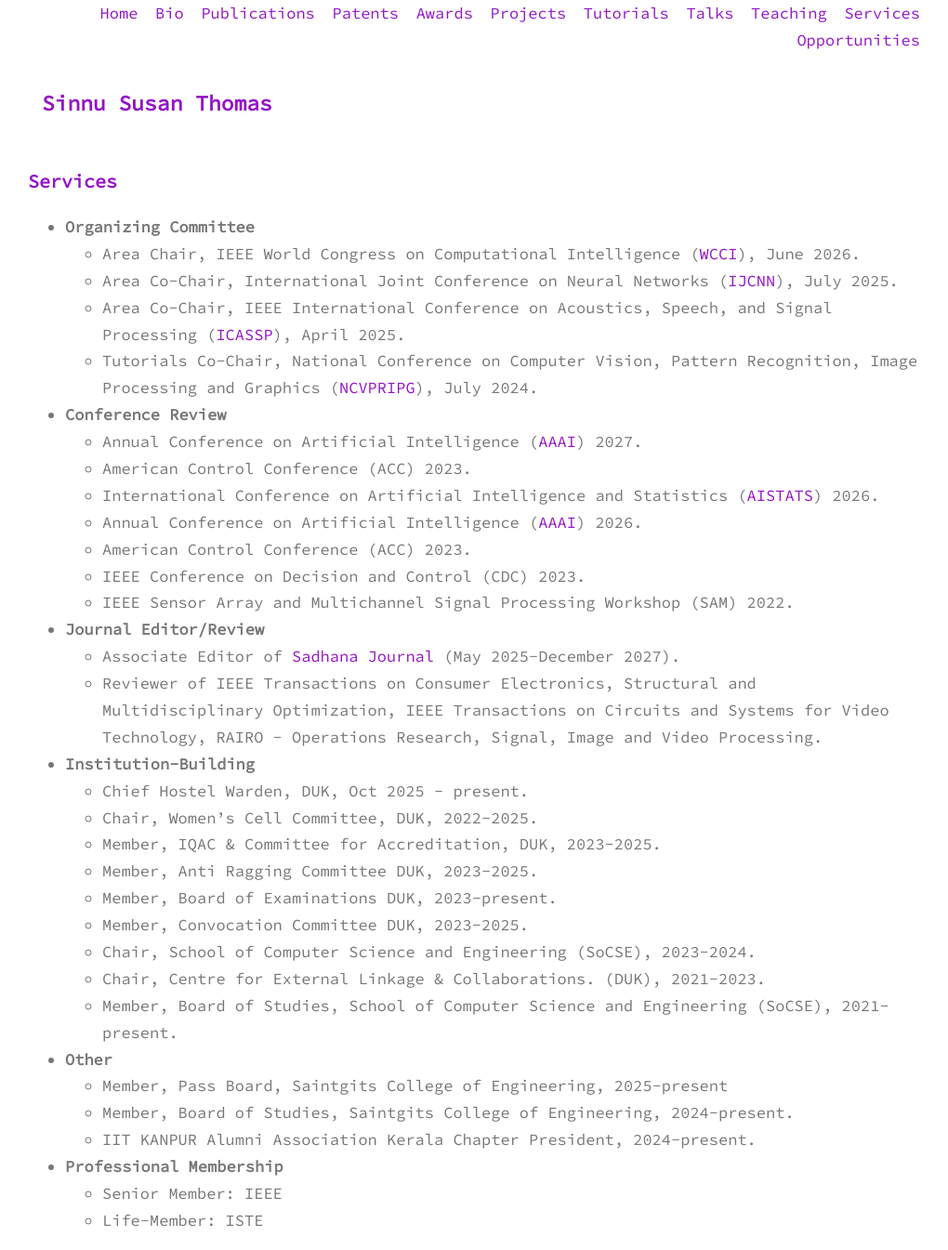
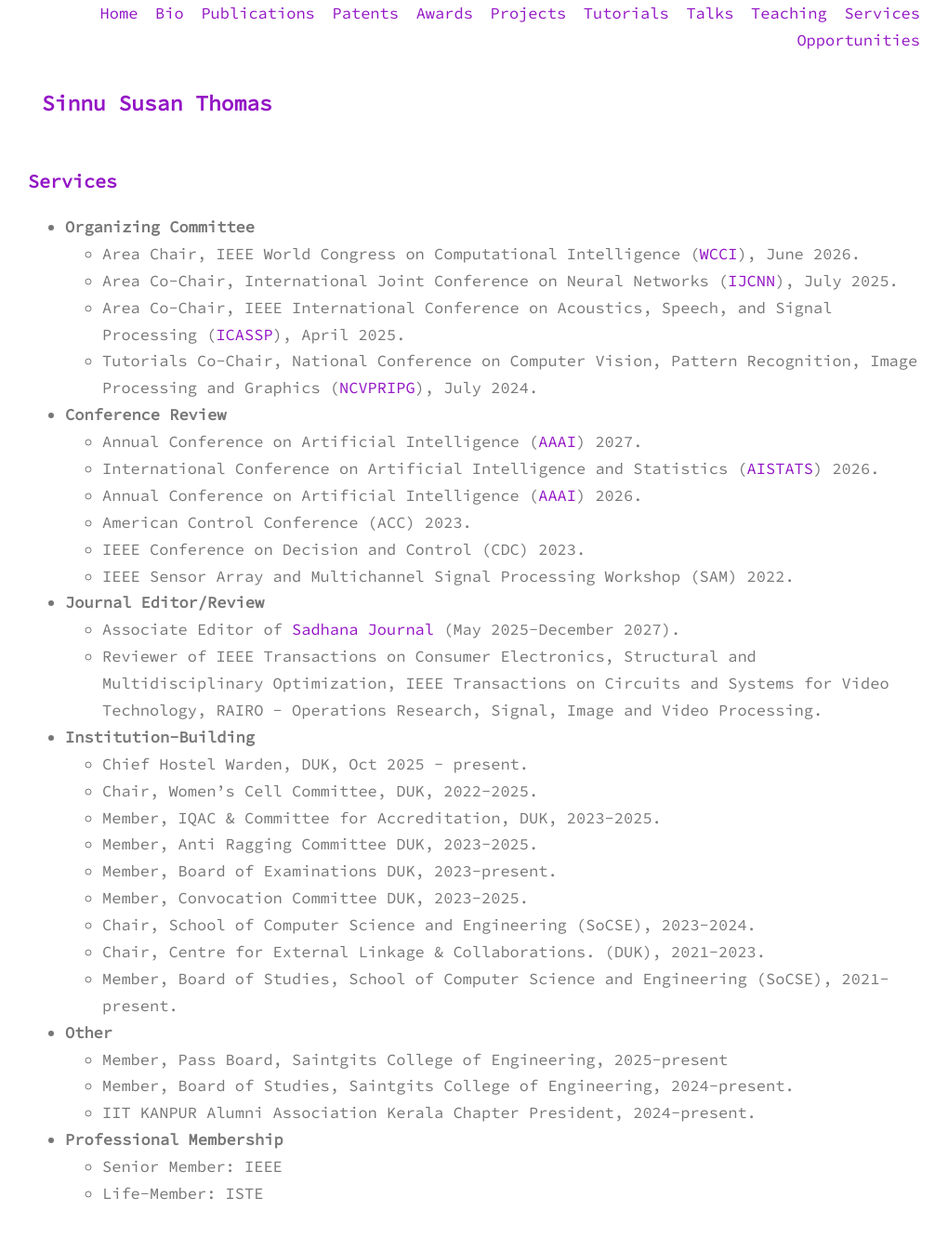
Before and after one commit to sinnuthomas/sinnuthomas.github.io, a Jekyll site: the page built from services.md, in a window 1280 px wide. Shown: the whole page at 93% size, without its empty margins (130-1150 px from the left). Built offline with Jekyll 4.4.1, drawn with Linux system fonts in a browser that asks for light colours; after the commit the page ends 1316 px from its top, so only the background shows below that.

Commit message:
Update services.md

```diff
--- a/services.md
+++ b/services.md
@@ -13,7 +13,6 @@ permalink: /services/
 * **Conference Review**
   <br/>
   * Annual Conference on Artificial Intelligence ([AAAI](https://aaai.org/conference/aaai/aaai-27/)) 2027.
-  * American Control Conference (ACC) 2023.
   * International Conference on Artificial Intelligence and Statistics ([AISTATS](https://aistats.org/aistats2026//)) 2026.
   * Annual Conference on Artificial Intelligence ([AAAI](https://aaai.org/conference/aaai/aaai-26/)) 2026.
   * American Control Conference (ACC) 2023.
```
